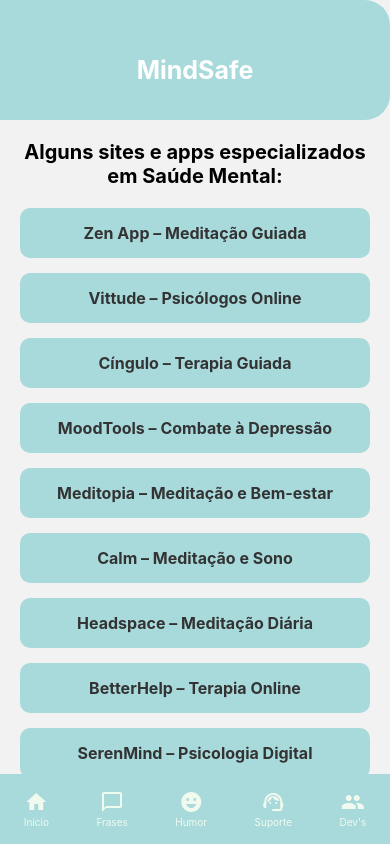
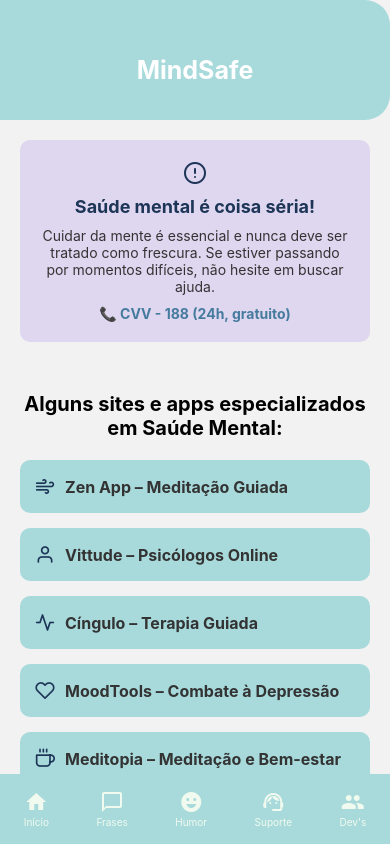
Before and after one commit to Murillo77/CP2-MOBILE, a React Native app in the folder cp2/: screen /Suporte in a window 390 px wide. Built offline with nearby package versions, Linux system fonts and the light colour scheme.

Commit message:
Tela de suporte atualizada.

```diff
--- a/cp2/package.json
+++ b/cp2/package.json
@@ -22,6 +22,7 @@
     "react-native-reanimated": "~3.16.1",
     "react-native-safe-area-context": "4.12.0",
     "react-native-screens": "~4.4.0",
+    "react-native-vector-icons": "^10.2.0",
     "react-native-web": "~0.19.13"
   },
   "devDependencies": {
--- a/cp2/telas/Suporte/Suporte.js
+++ b/cp2/telas/Suporte/Suporte.js
@@ -1,24 +1,36 @@
 import { View, Text, StyleSheet, TouchableOpacity, Linking, ScrollView } from 'react-native';
+import Animated, { FadeInDown } from 'react-native-reanimated';
+import Icon from 'react-native-vector-icons/Feather';
+
 import Rodape from '../../src/components/Rodape/Rodape';
 import Header from '../../src/components/Header/Header';
 
 export default function Suporte() {
   const recursos = [
-    { nome: 'Zen App – Meditação Guiada', url: 'https://zenapp.com.br/' },
-    { nome: 'Vittude – Psicólogos Online', url: 'https://www.vittude.com/' },
-    { nome: 'Cíngulo – Terapia Guiada', url: 'https://www.cingulo.com/' },
-    { nome: 'MoodTools – Combate à Depressão', url: 'https://www.moodtools.org/' },
-    { nome: 'Meditopia – Meditação e Bem-estar', url: 'https://meditopia.com/' },
-    { nome: 'Calm – Meditação e Sono', url: 'https://www.calm.com/' },
-    { nome: 'Headspace – Meditação Diária', url: 'https://www.headspace.com/' },
-    { nome: 'BetterHelp – Terapia Online', url: 'https://www.betterhelp.com/' },
-    { nome: 'SerenMind – Psicologia Digital', url: 'https://serenmind.com/' },
+    { nome: 'Zen App – Meditação Guiada', url: 'https://zenapp.com.br/', icon: 'wind' },
+    { nome: 'Vittude – Psicólogos Online', url: 'https://www.vittude.com/', icon: 'user' },
+    { nome: 'Cíngulo – Terapia Guiada', url: 'https://www.cingulo.com/', icon: 'activity' },
+    { nome: 'MoodTools – Combate à Depressão', url: 'https://www.moodtools.org/', icon: 'heart' },
+    { nome: 'Meditopia – Meditação e Bem-estar', url: 'https://meditopia.com/', icon: 'coffee' },
+    { nome: 'Calm – Meditação e Sono', url: 'https://www.calm.com/', icon: 'moon' },
+    { nome: 'Headspace – Meditação Diária', url: 'https://www.headspace.com/', icon: 'sun' },
+    { nome: 'BetterHelp – Terapia Online', url: 'https://www.betterhelp.com/', icon: 'message-circle' },
+    { nome: 'SerenMind – Psicologia Digital', url: 'https://serenmind.com/', icon: 'feather' },
   ];
 
   return (
     <View style={styles.container}>
-      <Header/>
+      <Header />
       <ScrollView contentContainerStyle={styles.scrollContent}>
+        <Animated.View entering={FadeInDown.duration(600)} style={styles.alertBox}>
+          <Icon name="alert-circle" size={24} color="#1D3557" style={styles.icon} />
+          <Text style={styles.alertTitle}>Saúde mental é coisa séria!</Text>
+          <Text style={styles.alertText}>
+            Cuidar da mente é essencial e nunca deve ser tratado como frescura. Se estiver passando por momentos difíceis, não hesite em buscar ajuda.
+          </Text>
+          <Text style={styles.alertContato}>📞 CVV - 188 (24h, gratuito)</Text>
+        </Animated.View>
+
         <Text style={styles.texto}>Alguns sites e apps especializados em Saúde Mental:</Text>
 
         {recursos.map((item, index) => (
@@ -27,11 +39,12 @@
             style={styles.card}
             onPress={() => Linking.openURL(item.url)}
           >
+            <Icon name={item.icon} size={20} color="#1D3557" style={styles.cardIcon} />
             <Text style={styles.cardText}>{item.nome}</Text>
           </TouchableOpacity>
         ))}
       </ScrollView>
-      <Rodape/>
+      <Rodape />
     </View>
   );
 }
@@ -47,8 +60,9 @@
   texto: {
     fontSize: 20,
     textAlign: 'center',
+    marginTop: 20,
     marginBottom: 20,
-    fontWeight:'bold'
+    fontWeight: 'bold',
   },
   card: {
     backgroundColor: '#A8DADC',
@@ -56,10 +70,44 @@
     borderRadius: 10,
     marginBottom: 15,
     alignItems: 'center',
+    flexDirection: 'row',
+  },
+  cardIcon: {
+    marginRight: 10,
   },
   cardText: {
     fontSize: 16,
     fontWeight: 'bold',
     color: '#333',
+    flexShrink: 1,
+  },
+  alertBox: {
+    backgroundColor: '#DFD6F0',
+    borderRadius: 10,
+    padding: 20,
+    marginBottom: 30,
+    alignItems: 'center',
+  },
+  alertTitle: {
+    fontSize: 18,
+    fontWeight: 'bold',
+    marginBottom: 10,
+    color: '#1D3557',
+    textAlign: 'center',
+  },
+  alertText: {
+    fontSize: 14,
+    color: '#333',
+    textAlign: 'center',
+    marginBottom: 10,
+  },
+  alertContato: {
+    fontSize: 14,
+    color: '#457B9D',
+    fontWeight: 'bold',
+    textAlign: 'center',
+  },
+  icon: {
+    marginBottom: 10,
   },
 });
```
Also changed, not shown: 1 other file (tests, documents, lock files or other folders).
